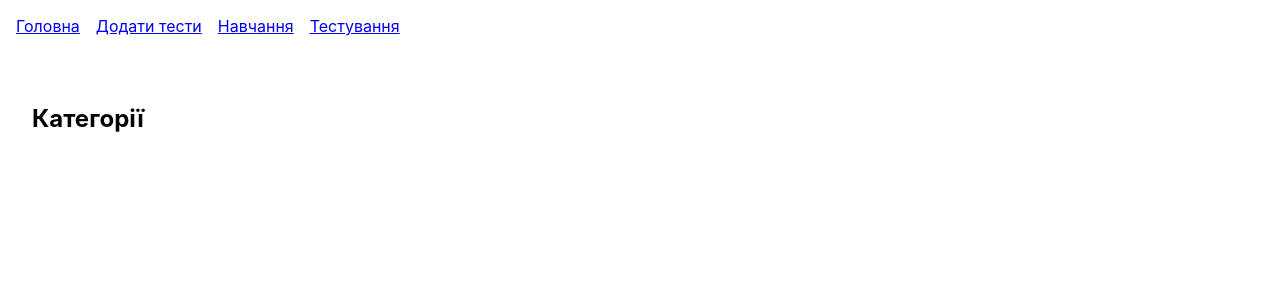
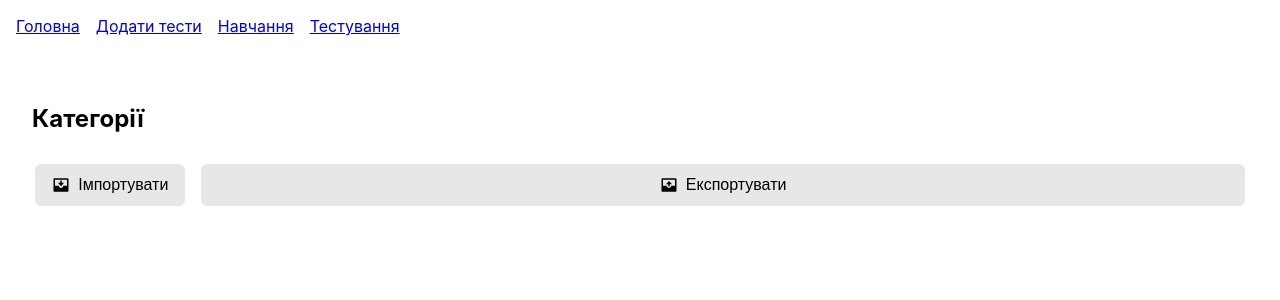
Before and after one commit to iConservator/Quizzery, a React (Create React App) app: page / in a window 1280 px wide. Shown: the top 300 px of the page. Built offline with nearby package versions, Linux system fonts and the light colour scheme.

Commit message:
[+] Import and Export (!!extra RAW)

```diff
--- a/src/pages/Home.jsx
+++ b/src/pages/Home.jsx
@@ -2,16 +2,92 @@ import { useNavigate } from "react-router-dom";
 import { useTestContext } from "../context/TestContext";
 import { MdDelete } from "react-icons/md";
 import { FaNoteSticky } from "react-icons/fa6";
-import { HiPencil, HiCheck } from "react-icons/hi";
 import { FaInfoCircle } from "react-icons/fa";
 import { BiSolidMessageSquareEdit } from "react-icons/bi";
 import { CircularProgressbar, buildStyles } from "react-circular-progressbar";
+import { RiExportFill, RiImportFill } from "react-icons/ri";
+import { exportCollections } from "../utils/exportCollection";
+import { FaEye, FaEyeSlash, FaFileExport, FaFileImport } from "react-icons/fa";
 import "react-circular-progressbar/dist/styles.css";
+import { useRef } from "react";
 
 export default function Home() {
   const { collections, getSession } = useTestContext();
   const { deleteCollection } = useTestContext();
   const navigate = useNavigate();
+
+  const editBtn = {
+    display: "block",
+    width: "100%",
+    textAlign: "center",
+    padding: "0.7rem 1rem",
+    marginBottom: "0.5rem",
+    marginTop: "0.7rem",
+    fontSize: "1rem",
+    borderRadius: "6px",
+    border: "1px solid #E7E7E8",
+    cursor: "pointer",
+    backgroundColor: "#E7E7E8",
+    transition: "background-color 0.3s, border-color 0.3s",
+  };
+
+  const ImportButton = ({ style: editBtn }) => {
+    const { setCollections } = useTestContext();
+    const fileInputRef = useRef();
+
+    const handleImport = (event) => {
+      const file = event.target.files[0];
+      if (!file) return;
+
+      const reader = new FileReader();
+      reader.onload = (e) => {
+        try {
+          let imported = JSON.parse(e.target.result);
+          if (!Array.isArray(imported)) {
+            imported = [imported];
+          }
+
+          setCollections((prev) => [...prev, ...imported]);
+          console.log("✅ Імпортовано колекції:", imported);
+        } catch (error) {
+          alert("❌ Помилка імпорту: невірний формат JSON");
+        }
+      };
+      reader.readAsText(file);
+    };
+
+    return (
+      <>
+        <label style={{ display: "inline-block" }}>
+          <button
+            style={editBtn}
+            onClick={(e) => {
+              e.preventDefault();
+              fileInputRef.current.click();
+            }}
+          >
+            <div
+              style={{
+                display: "flex",
+                alignItems: "center",
+                justifyContent: "center",
+              }}
+            >
+              <RiImportFill style={{ marginRight: "0.5rem" }} size={18} />
+              <span>Імпортувати</span>
+            </div>
+          </button>
+          <input
+            type="file"
+            accept=".json"
+            ref={fileInputRef}
+            onChange={handleImport}
+            style={{ display: "none" }}
+          />
+        </label>
+      </>
+    );
+  };
 
   const handleDeleteCollection = (name) => {
     if (window.confirm(`Видалити колекцію "${name}"? Це не можна скасувати.`)) {
@@ -34,6 +110,48 @@ export default function Home() {
       <div
         style={{
           display: "flex",
+          gap: "1rem",
+          marginTop: "1rem",
+          marginLeft: "0.2rem",
+          marginRight: "0.2rem",
+        }}
+      >
+        <ImportButton
+          // onClick={() => )}
+          style={editBtn}
+        >
+          <div
+            style={{
+              display: "flex",
+              alignItems: "center",
+              justifyContent: "center",
+            }}
+          >
+            <RiImportFill style={{ marginRight: "0.5rem" }} size={18} />
+            <span>Імпортувати</span>
+          </div>
+        </ImportButton>
+
+        <button
+          onClick={() => exportCollections()}
+          style={editBtn}
+        >
+          <div
+            style={{
+              display: "flex",
+              alignItems: "center",
+              justifyContent: "center",
+            }}
+          >
+            <RiExportFill style={{ marginRight: "0.5rem" }} size={18} />
+            <span>Експортувати</span>
+          </div>
+        </button>
+      </div>
+
+      <div
+        style={{
+          display: "flex",
           flexWrap: "wrap",
           gap: "1rem",
           width: "100%",
@@ -43,7 +161,9 @@ export default function Home() {
           const session = getSession(col.name);
 
           const progress = session
-            ? Math.floor((session.currentIndex / session.shuffledTests.length) * 100)
+            ? Math.floor(
+                (session.currentIndex / session.shuffledTests.length) * 100
+              )
             : null;
 
           return (
@@ -96,7 +216,6 @@ export default function Home() {
                     size={18}
                     onClick={(e) => {
                       e.stopPropagation();
-                      handleDeleteCollection(col.name);
                     }}
                   />
                   <FaNoteSticky
--- a/src/pages/Learn.jsx
+++ b/src/pages/Learn.jsx
@@ -1,9 +1,11 @@
 import { useState } from "react";
 import { useTestContext } from "../context/TestContext";
 import { HiPencil, HiCheck } from "react-icons/hi";
-import { FaEye, FaEyeSlash } from "react-icons/fa";
+import { RiImportFill } from "react-icons/ri";
+import { FaEye, FaEyeSlash, FaFileExport, FaFileImport } from "react-icons/fa";
 import { MdDeleteOutline, MdDelete } from "react-icons/md";
 import { useLocation } from "react-router-dom";
+
 
 export default function Learn() {
   const { collections, setCollections, deleteTest } = useTestContext();
@@ -29,6 +31,8 @@ export default function Learn() {
     backgroundColor: "#E7E7E8",
     transition: "background-color 0.3s, border-color 0.3s",
   };
+
+
 
   const currentCollection = collections.find((c) => c.name === selected);
   const currentTests = currentCollection?.tests || [];
@@ -146,22 +150,7 @@ export default function Learn() {
 
       <h2>Навчання</h2>
 
-      <label>Оберіть колекцію:</label>
-      <select
-        onChange={(e) => {
-          setSelected(e.target.value);
-          setShowAnswerIndexes([]);
-          setEditIndex(null);
-        }}
-        value={selected}
-      >
-        <option value="">-- Виберіть --</option>
-        {collections.map((col) => (
-          <option key={col.name} value={col.name}>
-            {col.name}
-          </option>
-        ))}
-      </select>
+
 
       {selected && currentTests.length > 0 && (
         <div style={{ marginTop: "2rem" }}>
@@ -290,7 +279,8 @@ export default function Learn() {
                     >
                       <HiCheck style={{ marginRight: "0.5rem" }} size={18} />
                       <span style={{ fontSize: "1rem", marginRight: "0.5rem" }}>
-                      Застосувати зміни</span>
+                        Застосувати зміни
+                      </span>
                     </div>
                   </button>
                 </>
--- /dev/null
+++ b/src/utils/exportCollection.js
@@ -0,0 +1,12 @@
+export function exportCollections(collections) {
+  const dataStr = JSON.stringify(collections, null, 2);
+  const blob = new Blob([dataStr], { type: "application/json" });
+  const url = URL.createObjectURL(blob);
+
+  const a = document.createElement("a");
+  a.href = url;
+  a.download = "collections.json";
+  a.click();
+
+  URL.revokeObjectURL(url);
+}
```
Also changed, not shown: src/utils/importCollection.js (added).
